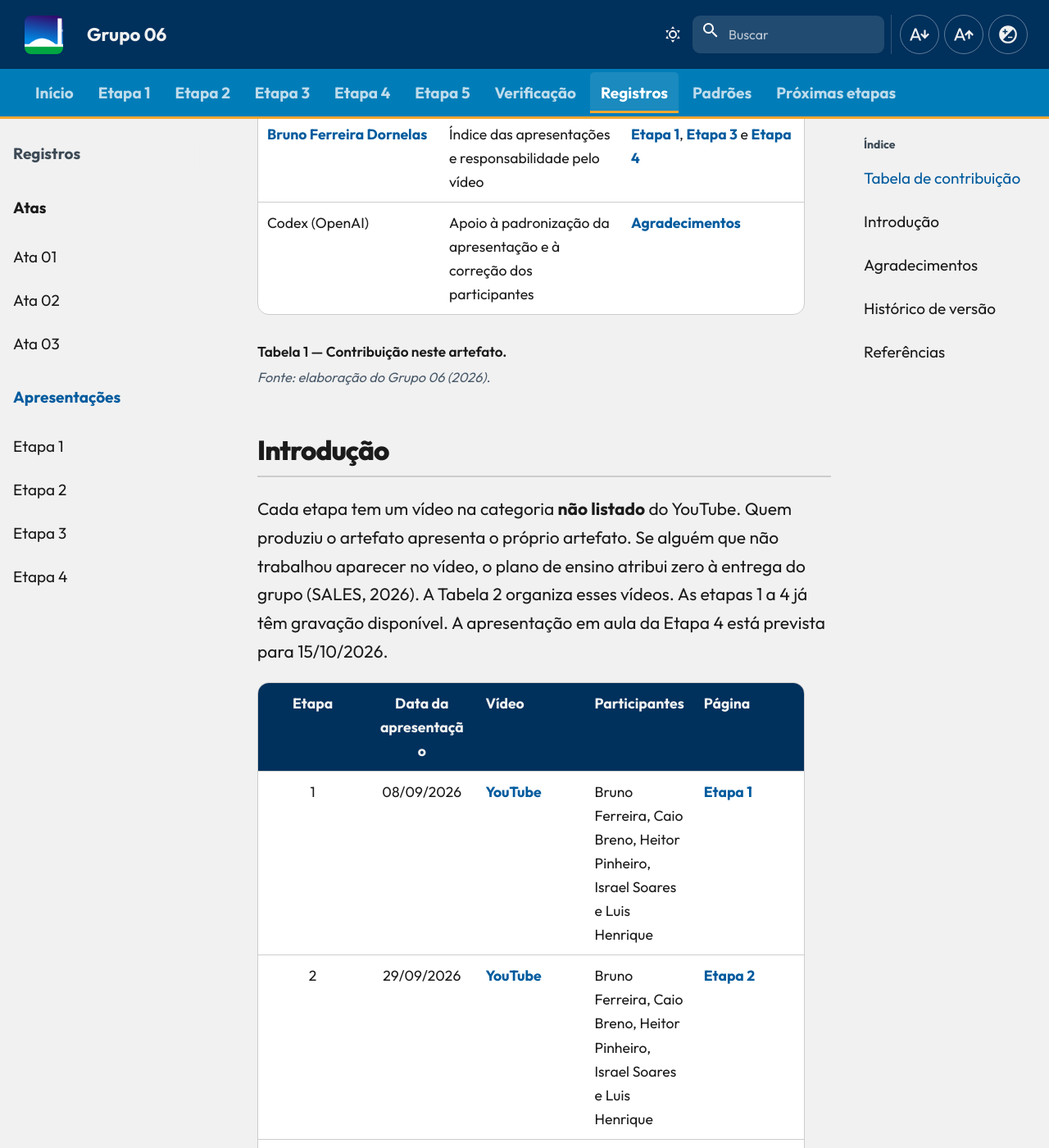
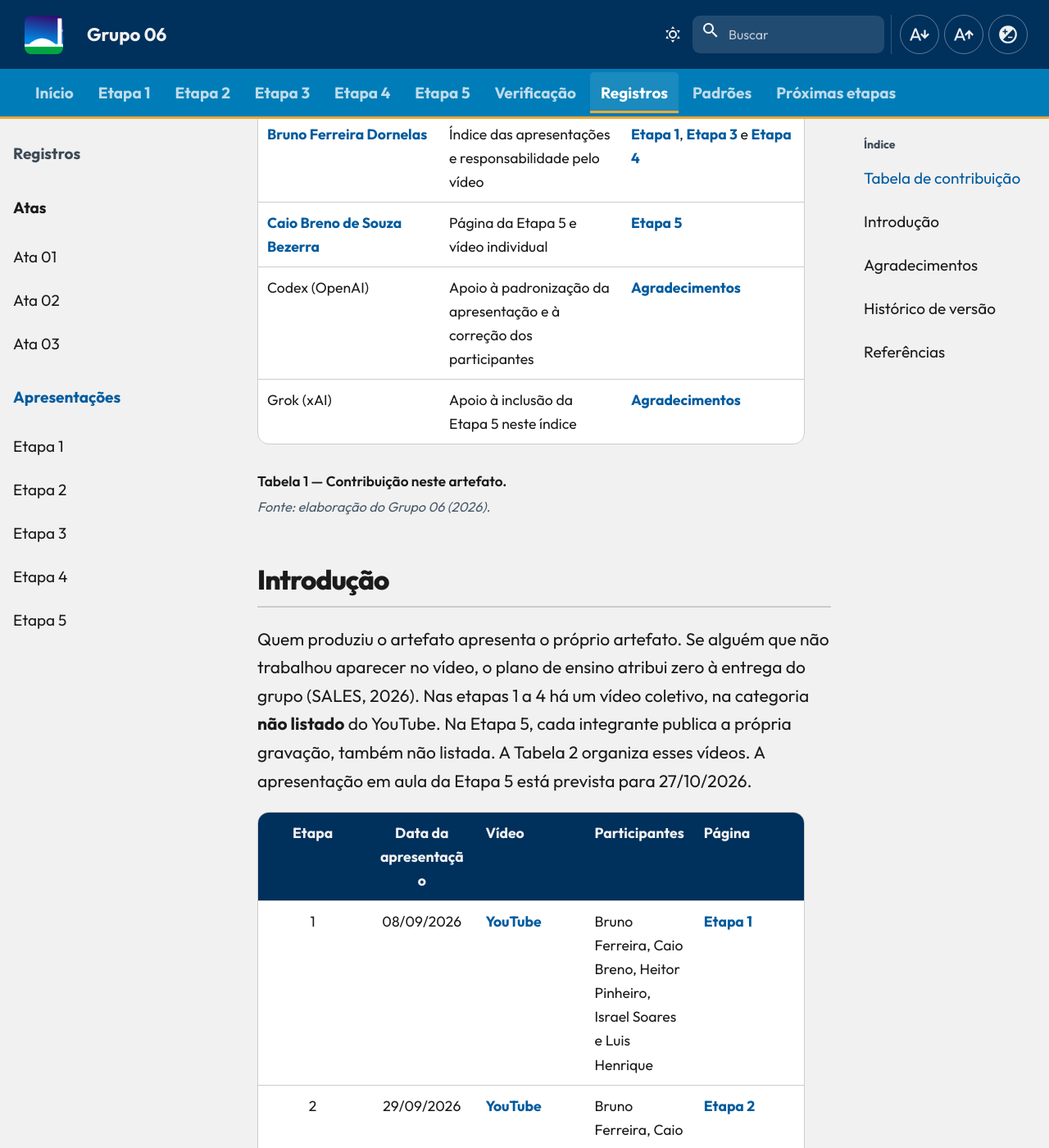
Before and after one commit to Interacao-Humano-Computador/2026.2-Grupo06, an MkDocs documentation site: the page built from docs/apresentacoes/index.md, in a window 1280 px wide and 1400 px high, scrolled down 552 px. Shown: the whole window at 82% size. Built offline with MkDocs 1.6.1 and Material for MkDocs 9.7.7, drawn with Linux system fonts in a browser that asks for light colours; comment, search, counter and statistics services are not loaded; some of the changed text lies outside the part shown.

Commit message:
docs: separa a apresentacao da etapa 5 em um video por integrante
Cada pessoa passa a ter o proprio espaco de gravacao, e o video de Caio ja fica publicado.

```diff
--- a/docs/apresentacoes/index.md
+++ b/docs/apresentacoes/index.md
@@ -9,14 +9,16 @@
 | Integrante | Contribuição | Artefato / atividade |
 | --- | --- | --- |
 | [Bruno Ferreira Dornelas](https://github.com/brunnf) | Índice das apresentações e responsabilidade pelo vídeo | [Etapa 1](etapa-01.md), [Etapa 3](etapa-03.md) e [Etapa 4](etapa-04.md) |
+| [Caio Breno de Souza Bezerra](https://github.com/CaioBezerra-Dev) | Página da Etapa 5 e vídeo individual | [Etapa 5](etapa-05.md) |
 | Codex (OpenAI) | Apoio à padronização da apresentação e à correção dos participantes | [Agradecimentos](#agradecimentos) |
+| Grok (xAI) | Apoio à inclusão da Etapa 5 neste índice | [Agradecimentos](#agradecimentos) |
 
 <p class="caption">Tabela 1 — Contribuição neste artefato.</p>
 <p class="source">Fonte: elaboração do Grupo 06 (2026).</p>
 
 ## Introdução
 
-Cada etapa tem um vídeo na categoria **não listado** do YouTube. Quem produziu o artefato apresenta o próprio artefato. Se alguém que não trabalhou aparecer no vídeo, o plano de ensino atribui zero à entrega do grupo (SALES, 2026). A Tabela 2 organiza esses vídeos. As etapas 1 a 4 já têm gravação disponível. A apresentação em aula da Etapa 4 está prevista para 15/10/2026.
+Quem produziu o artefato apresenta o próprio artefato. Se alguém que não trabalhou aparecer no vídeo, o plano de ensino atribui zero à entrega do grupo (SALES, 2026). Nas etapas 1 a 4 há um vídeo coletivo, na categoria **não listado** do YouTube. Na Etapa 5, cada integrante publica a própria gravação, também não listada. A Tabela 2 organiza esses vídeos. A apresentação em aula da Etapa 5 está prevista para 27/10/2026.
 
 | Etapa | Data da apresentação | Vídeo | Participantes | Página |
 | :---: | :---: | --- | --- | --- |
@@ -24,7 +26,7 @@
 | 2 | 29/09/2026 | [YouTube](https://youtu.be/Sw4IeebXzRQ) | Bruno Ferreira, Caio Breno, Heitor Pinheiro, Israel Soares e Luis Henrique | [Etapa 2](etapa-02.md) |
 | 3 | 08/10/2026 | [YouTube](https://youtu.be/EXlnSLsEW94) | Bruno Ferreira, Caio Breno, Heitor Pinheiro, Israel Soares e Luis Henrique | [Etapa 3](etapa-03.md) |
 | 4 | 15/10/2026 | [YouTube](https://www.youtube.com/watch?v=5DlHiLsX5bs) | Bruno Ferreira, Caio Breno, Heitor Pinheiro e Israel Soares | [Etapa 4](etapa-04.md) |
-| 5 | 27/10/2026 | — | — | — |
+| 5 | 27/10/2026 | [Caio](https://youtu.be/LI57pS_ZuLQ); demais a publicar | Um vídeo por integrante | [Etapa 5](etapa-05.md) |
 | 6 | 05/11/2026 | — | — | — |
 | 7 | 17/11/2026 | — | — | — |
 | 8 | 24/11/2026 | — | — | — |
@@ -35,7 +37,7 @@
 
 ## Agradecimentos
 
-O Codex (OpenAI) apoiou a padronização e a correção dos participantes conforme as informações fornecidas por Bruno Ferreira Dornelas. A responsabilidade pelo conteúdo permanece com o autor.
+O Codex (OpenAI) apoiou a padronização e a correção dos participantes conforme as informações fornecidas por Bruno Ferreira Dornelas. Grok (xAI) apoiou a inclusão da Etapa 5 neste índice, conforme as informações de Caio Breno de Souza Bezerra. A responsabilidade pelo conteúdo permanece com o autor.
 
 ## Histórico de versão
 
@@ -50,6 +52,7 @@
 | `0.7` | 13/10/2026 | Adição da página da Etapa 4 e participante(s) da apresentação | [Heitor Pinheiro Gonçalves das Chagas](https://github.com/Heitorovski01) | [Caio Breno de Souza Bezerra](https://github.com/CaioBezerra-Dev) |
 | `0.8` | 13/10/2026 | Inclusão da página e do vídeo da apresentação da Etapa 4 | [Bruno Ferreira Dornelas](https://github.com/brunnf) | [Caio Breno de Souza Bezerra](https://github.com/CaioBezerra-Dev) |
 | `0.9` | 15/10/2026 | Explicita os participantes das etapas 1 a 3 e corrige os participantes da Etapa 4 | [Bruno Ferreira Dornelas](https://github.com/brunnf) | [Caio Breno de Souza Bezerra](https://github.com/CaioBezerra-Dev) |
+| `1.0` | 25/10/2026 | Inclui a página da Etapa 5, com um vídeo por integrante, e o link da gravação de Caio | [Caio Breno de Souza Bezerra](https://github.com/CaioBezerra-Dev) | — |
 
 ## Referências
 
--- a/mkdocs.yml
+++ b/mkdocs.yml
@@ -255,6 +255,7 @@
           - Etapa 2: apresentacoes/etapa-02.md
           - Etapa 3: apresentacoes/etapa-03.md
           - Etapa 4: apresentacoes/etapa-04.md
+          - Etapa 5: apresentacoes/etapa-05.md
   - Padrões:
       - guia/index.md
       - Template de artefato: guia/template-artefato.md
```
Also changed, not shown: docs/apresentacoes/etapa-05.md (added, +96 -0 lines).
